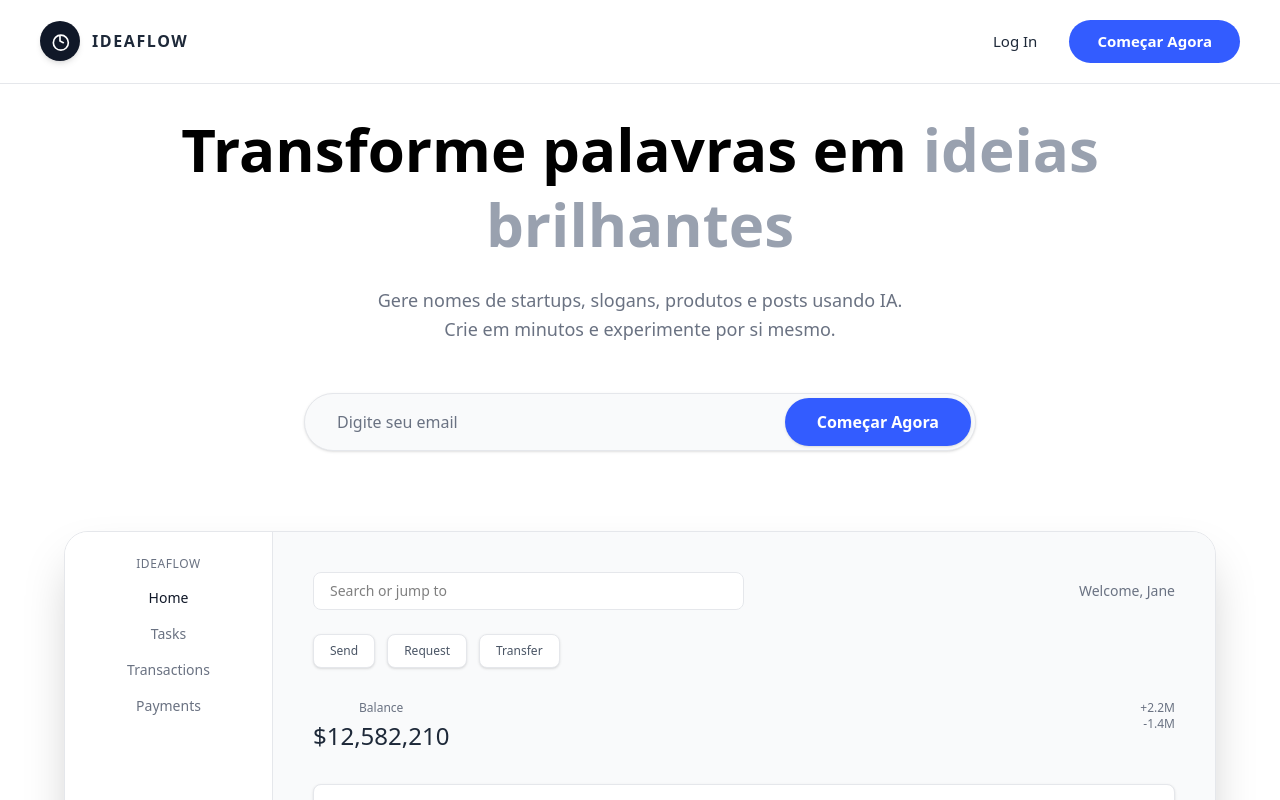
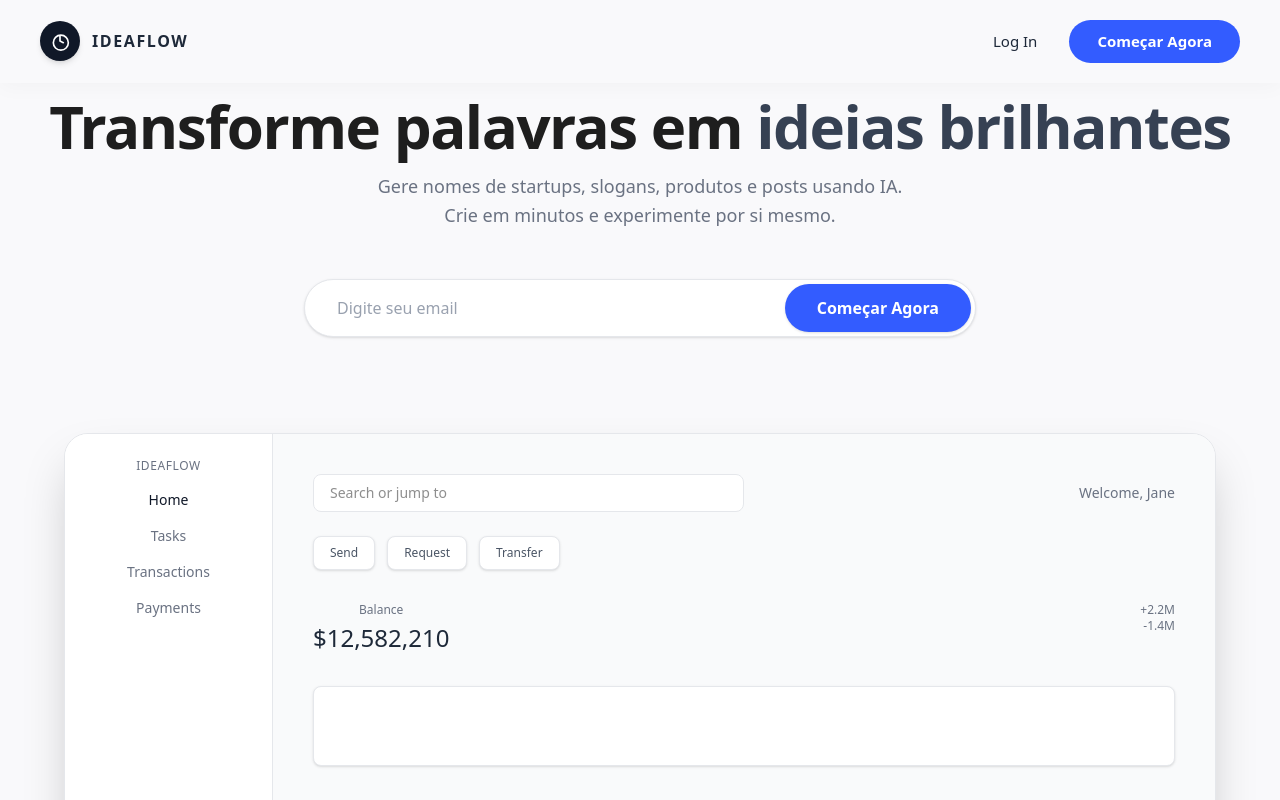
Before and after one commit to montreal-acelera-maker-squad02/projeto-gerador-ideias-frontend, a React (Vite) app: page / in a window 1280 px wide. Shown: the top 800 px of the page. Built offline with nearby package versions, Linux system fonts and the light colour scheme.

Commit message:
feat:Ajustes finais página inicial

```diff
--- a/src/components/Hero/Hero.tsx
+++ b/src/components/Hero/Hero.tsx
@@ -2,26 +2,26 @@ import React from "react";
 
 export const Hero: React.FC = () => {
   return (
-    <section className="min-h-screen flex flex-col items-center justify-center text-center bg-background text-foreground px-8 pt-28">
+    <section className="min-h-screen flex flex-col items-center justify-center text-center bg-[#F9F9FB] text-[#1E1E1E] px-8 pt-24">
       {/* === TÍTULO === */}
-      <h1 className="text-4xl lg:text-6xl font-bold leading-tight mb-6">
+      <h1 className="text-5xl md:text-6xl font-extrabold tracking-tight mb-4">
         Transforme palavras em{" "}
-        <span className="text-gray-400 font-semibold">ideias brilhantes</span>
+        <span className="text-gray-700 font-bold">ideias brilhantes</span>
       </h1>
 
       {/* === DESCRIÇÃO === */}
-      <div className="text-lg text-gray-500 font-light mb-12 leading-relaxed max-w-2xl">
-        <p>Gere nomes de startups, slogans, produtos e posts usando IA.</p>
-        <p>Crie em minutos e experimente por si mesmo.</p>
-      </div>
+      <p className="text-lg text-gray-500 font-normal leading-relaxed max-w-2xl mb-12">
+        Gere nomes de startups, slogans, produtos e posts usando IA. <br />
+        Crie em minutos e experimente por si mesmo.
+      </p>
 
       {/* === INPUT + BOTÃO === */}
       <div className="flex items-center justify-center w-full">
-        <div className="relative w-full sm:max-w-2xl bg-[#F9FAFB] rounded-full border border-gray-200 shadow-sm">
+        <div className="relative w-full sm:max-w-2xl bg-white rounded-full border border-gray-200 shadow-sm">
           <input
             type="email"
             placeholder="Digite seu email"
-            className="w-full pl-8 pr-40 py-4 bg-transparent text-black text-base outline-none rounded-full placeholder:text-gray-500 caret-black"
+            className="w-full pl-8 pr-40 py-4 bg-transparent text-gray-800 text-base outline-none rounded-full placeholder:text-gray-400 caret-gray-700"
           />
           <button className="absolute right-1 top-1/2 transform -translate-y-1/2 bg-[#335CFF] hover:bg-blue-700 text-white px-8 py-3 h-auto text-base font-semibold rounded-full shadow transition-all duration-200">
             Começar Agora
@@ -29,16 +29,15 @@ export const Hero: React.FC = () => {
         </div>
       </div>
 
-      {/* === MOCKUP ILUSTRATIVO AJUSTADO === */}
-      <div className="relative mt-20 w-full max-w-6xl">
+      {/* === MOCKUP ILUSTRATIVO === */}
+      <div className="relative mt-24 w-full max-w-6xl">
         <div className="bg-white rounded-3xl overflow-hidden shadow-2xl border border-gray-200">
-          {/* CONTEÚDO DO CARD */}
           <div className="flex h-[480px]">
-            {/* SIDEBAR */}
-            <div className="w-52 bg-white border-r border-gray-200 p-6 flex flex-col justify-between">
+            {/* Sidebar */}
+            <div className="w-52 bg-white border-r border-gray-200 p-6">
               <div>
                 <div className="text-xs font-medium text-gray-500 uppercase tracking-wider mb-4">
-                  IDEAFlow
+                  IDEAFLOW
                 </div>
                 <div className="space-y-4">
                   {["Home", "Tasks", "Transactions", "Payments"].map(
@@ -59,7 +58,7 @@ export const Hero: React.FC = () => {
               </div>
             </div>
 
-            {/* CONTEÚDO PRINCIPAL */}
+            {/* Conteúdo principal */}
             <div className="flex-1 bg-[#F9FAFB] p-10">
               <div className="mb-6 flex justify-between items-center">
                 <input
@@ -70,7 +69,6 @@ export const Hero: React.FC = () => {
                 <p className="text-sm text-gray-500">Welcome, Jane</p>
               </div>
 
-              {/* BOTÕES */}
               <div className="flex flex-wrap gap-3 mb-8">
                 {["Send", "Request", "Transfer"].map((btn) => (
                   <button
@@ -82,7 +80,6 @@ export const Hero: React.FC = () => {
                 ))}
               </div>
 
-              {/* BALANCE INFO */}
               <div className="flex justify-between items-start mb-8">
                 <div>
                   <p className="text-xs text-gray-500 font-light mb-1">
@@ -98,12 +95,11 @@ export const Hero: React.FC = () => {
                 </div>
               </div>
 
-              {/* BOX DE EXEMPLO */}
               <div className="h-20 bg-white border border-gray-200 rounded-lg shadow-sm"></div>
             </div>
           </div>
 
-          {/* AVISO INFERIOR */}
+          {/* Rodapé preto */}
           <div className="bg-black text-white text-center px-6 py-3 text-xs font-light">
             IdeaFlow é uma empresa de tecnologia criativa, não um banco.
           </div>
--- a/src/components/Navbar/Navbar.tsx
+++ b/src/components/Navbar/Navbar.tsx
@@ -2,7 +2,7 @@ import React from "react";
 
 export const Navbar: React.FC = () => {
   return (
-    <header className="fixed top-0 left-0 w-full bg-white border-b border-gray-200 z-50">
+    <header className="fixed top-0 left-0 w-full backdrop-blur-md bg-[#F9F9FB] shadow-[0_4px_20px_rgba(0,0,0,0.03)] z-50">
       <div className="max-w-7xl mx-auto flex justify-between items-center px-10 py-5">
         {/* LOGO + TEXTO */}
         <div className="flex items-center gap-3">
@@ -28,7 +28,7 @@ export const Navbar: React.FC = () => {
           </span>
         </div>
 
-        { /* MENU DE AÇÕES */ }
+        {/* MENU DE AÇÕES */}
         <div className="flex items-center gap-8">
           <a
             href="#login"
```
